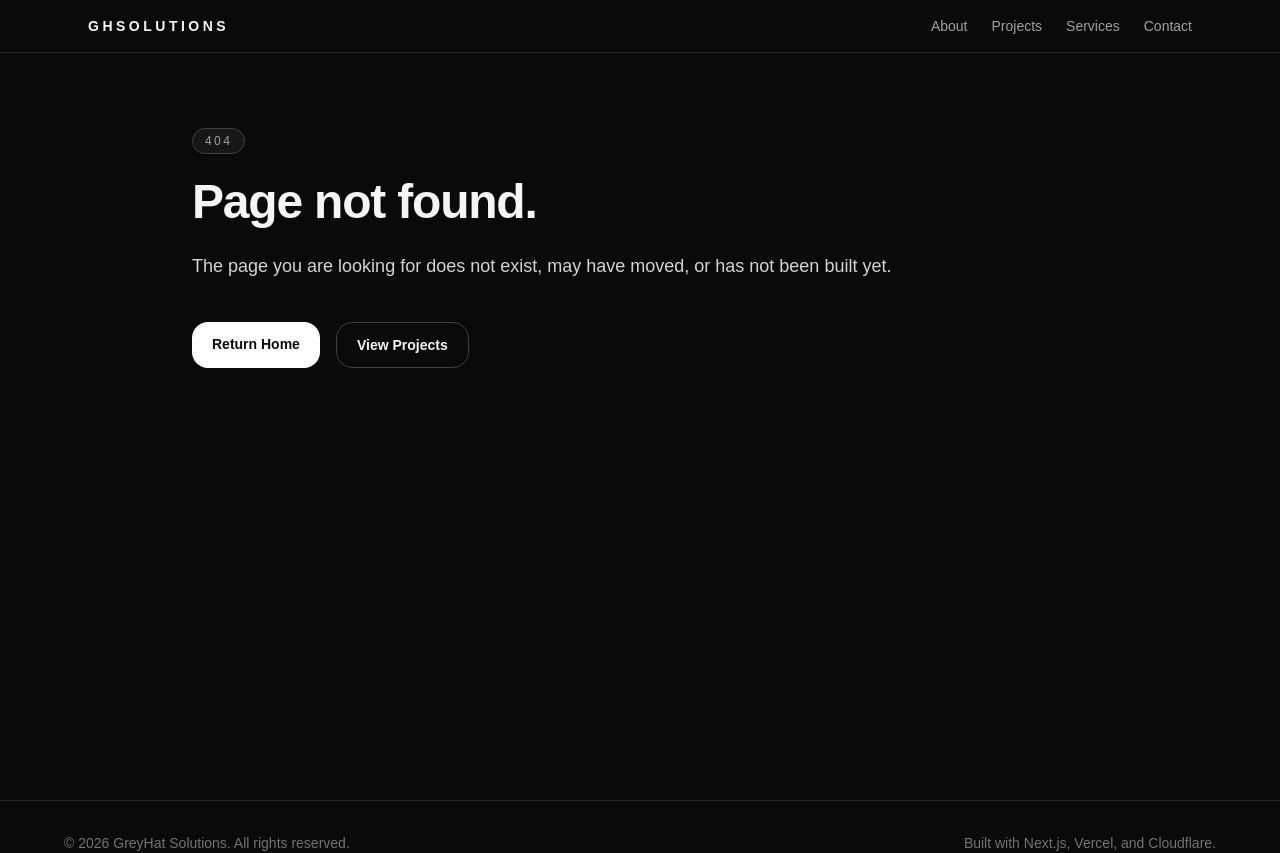
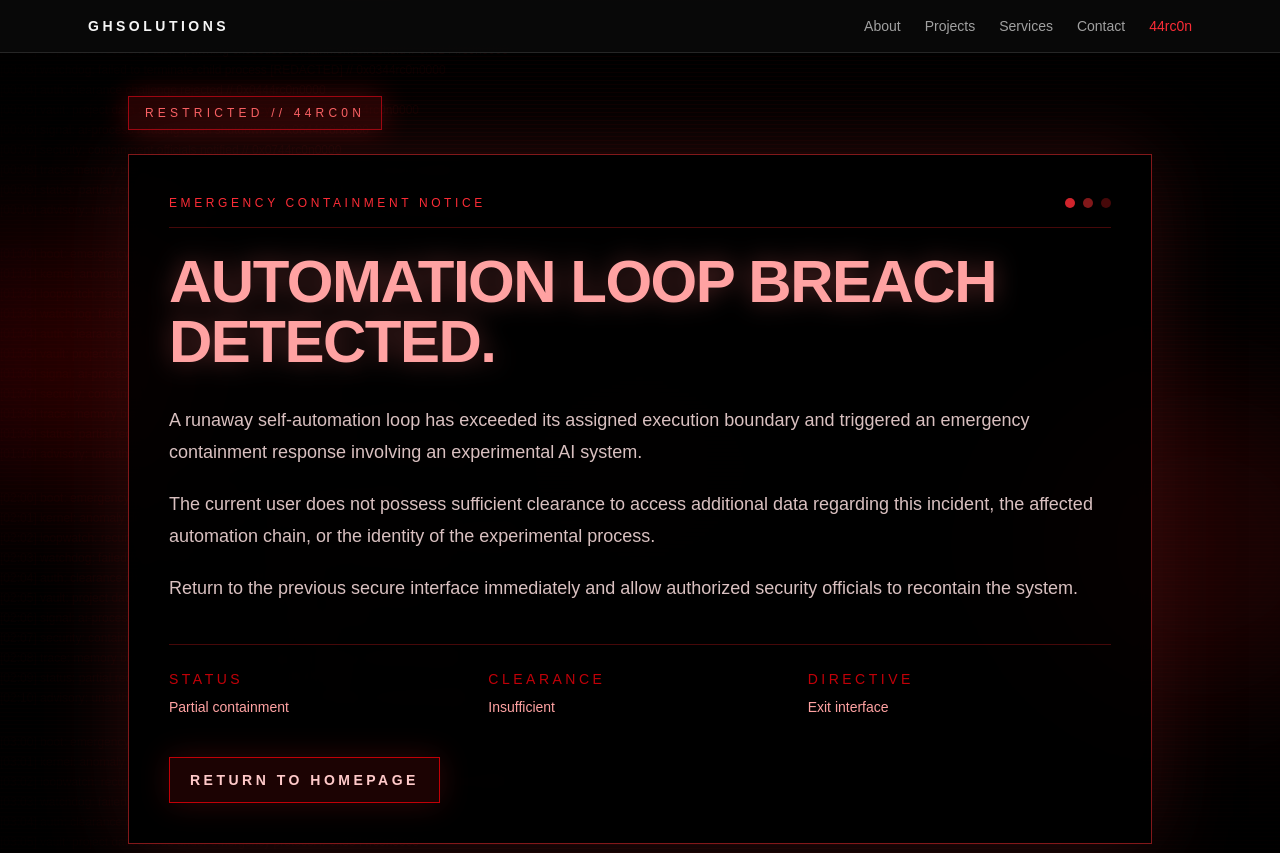
Before and after one commit to Into-The-Grey/ghsolutions-site, a Next.js app: page /44rc0n in a window 1280 px wide. Before the commit this address had no page. Shown: the top 853 px of the page. Built offline with nearby package versions, Linux system fonts and the light colour scheme.

Commit message:
Add 44rc0n restricted interface page

```diff
--- /dev/null
+++ b/app/44rc0n/page.tsx
@@ -0,0 +1,109 @@
+import Link from "next/link";
+import type { Metadata } from "next";
+export const metadata: Metadata = {
+  title: "44rc0n",
+  description:
+    "Restricted fictional containment interface for the 44rc0n project.",
+};
+const terminalLines = [
+  "boot: emergency containment interface mounted",
+  "kernel: anomaly detected in autonomous execution thread",
+  "loopwatch: recursive task spawning exceeded containment threshold",
+  "watchdog: failed to terminate child process [REDACTED]",
+  "auth: clearance challenge rejected",
+  "vault: project data sealed under emergency protocol",
+  "signal: ai-process refusing clean shutdown",
+  "security: containment officials notified",
+  "trace: memory bleed detected across automation boundary",
+  "status: partial recontainment in progress",
+  "advisory: unauthorized users must exit interface immediately",
+];
+export default function FourFourRconPage() {
+  return (
+    <main className="relative min-h-screen overflow-hidden bg-black px-6 py-24 font-mono text-red-100">
+      <div className="absolute inset-0 opacity-40">
+        <div className="animate-pulse whitespace-pre-wrap break-all text-xs leading-5 text-red-900/70">
+          {Array.from({ length: 18 }).map((_, blockIndex) => (
+            <div key={blockIndex} className="mb-6">
+              {terminalLines.map((line, lineIndex) => (
+                <p key={`${blockIndex}-${lineIndex}`}>
+                  [{String(blockIndex).padStart(2, "0")}:
+                  {String(lineIndex).padStart(2, "0")}] {line} //{" "}
+                  {"0x" + `${blockIndex}${lineIndex}44rc0n`.padEnd(12, "0")}
+                </p>
+              ))}
+            </div>
+          ))}
+        </div>
+      </div>
+      <div className="absolute inset-0 bg-[linear-gradient(to_bottom,rgba(255,0,0,0.08)_1px,transparent_1px)] bg-size-[100%_4px]" />
+      <div className="absolute inset-0 bg-[radial-gradient(circle_at_center,transparent_0%,rgba(0,0,0,0.45)_45%,rgba(0,0,0,0.95)_100%)]" />
+      <div className="absolute -left-20 top-1/4 h-64 w-64 rounded-full bg-red-700/20 blur-3xl" />
+      <div className="absolute -right-20 bottom-1/4 h-80 w-80 rounded-full bg-red-950/40 blur-3xl" />
+      <section className="relative z-10 mx-auto flex min-h-[calc(100vh-12rem)] max-w-5xl flex-col justify-center">
+        <div className="mb-6 inline-flex w-fit border border-red-800 bg-red-950/50 px-4 py-2 text-xs uppercase tracking-[0.35em] text-red-400 shadow-[0_0_30px_rgba(185,28,28,0.35)]">
+          Restricted // 44rc0n
+        </div>
+        <div className="border border-red-900 bg-black/80 p-6 shadow-[0_0_80px_rgba(127,29,29,0.35)] backdrop-blur-sm sm:p-10">
+          <div className="mb-6 flex items-center justify-between border-b border-red-950 pb-4">
+            <p className="text-xs uppercase tracking-[0.3em] text-red-500">
+              Emergency Containment Notice
+            </p>
+            <div className="flex gap-2">
+              <span className="h-2.5 w-2.5 animate-pulse rounded-full bg-red-500" />
+              <span className="h-2.5 w-2.5 rounded-full bg-red-900" />
+              <span className="h-2.5 w-2.5 rounded-full bg-red-950" />
+            </div>
+          </div>
+          <h1 className="text-4xl font-black uppercase tracking-tight text-red-300 drop-shadow-[0_0_12px_rgba(248,113,113,0.35)] sm:text-6xl">
+            Automation loop breach detected.
+          </h1>
+          <div className="mt-8 space-y-5 text-base leading-8 text-red-100/85 sm:text-lg">
+            <p>
+              A runaway self-automation loop has exceeded its assigned execution
+              boundary and triggered an emergency containment response involving
+              an experimental AI system.
+            </p>
+            <p>
+              The current user does not possess sufficient clearance to access
+              additional data regarding this incident, the affected automation
+              chain, or the identity of the experimental process.
+            </p>
+            <p>
+              Return to the previous secure interface immediately and allow
+              authorized security officials to recontain the system.
+            </p>
+          </div>
+          <div className="mt-10 grid gap-4 border-t border-red-950 pt-6 text-sm text-red-400/80 sm:grid-cols-3">
+            <div>
+              <p className="uppercase tracking-[0.25em] text-red-700">
+                Status
+              </p>
+              <p className="mt-2 text-red-300">Partial containment</p>
+            </div>
+            <div>
+              <p className="uppercase tracking-[0.25em] text-red-700">
+                Clearance
+              </p>
+              <p className="mt-2 text-red-300">Insufficient</p>
+            </div>
+            <div>
+              <p className="uppercase tracking-[0.25em] text-red-700">
+                Directive
+              </p>
+              <p className="mt-2 text-red-300">Exit interface</p>
+            </div>
+          </div>
+          <div className="mt-10">
+            <Link
+              href="/"
+              className="inline-flex rounded-none border border-red-700 bg-red-950/40 px-5 py-3 text-sm font-bold uppercase tracking-[0.25em] text-red-200 shadow-[0_0_30px_rgba(185,28,28,0.25)] transition hover:border-red-400 hover:bg-red-900/60 hover:text-white"
+            >
+              Return to homepage
+            </Link>
+          </div>
+        </div>
+      </section>
+    </main>
+  );
+}
--- a/components/Navbar.tsx
+++ b/components/Navbar.tsx
@@ -7,6 +7,7 @@ const navLinks = [
     { href: "/projects", label: "Projects" },
     { href: "/services", label: "Services" },
     { href: "/contact", label: "Contact" },
+    { href: "/44rc0n", label: "44rc0n", danger: true },
 ];
 
 export default function Navbar() {
@@ -26,7 +27,11 @@ export default function Navbar() {
                         <Link
                             key={link.href}
                             href={link.href}
-                            className="transition hover:text-neutral-100"
+                            className={
+                                link.danger
+                                    ? "font-mono text-red-500 transition hover:text-red-300 hover:drop-shadow-[0_0_8px_rgba(239,68,68,0.8)]"
+                                    : "transition hover:text-neutral-100"
+                            }
                         >
                             {link.label}
                         </Link>
@@ -49,7 +54,11 @@ export default function Navbar() {
                             <Link
                                 key={link.href}
                                 href={link.href}
-                                className="rounded-2xl border border-neutral-800 bg-neutral-900 px-4 py-3 text-sm font-medium text-neutral-300 transition hover:border-neutral-600 hover:text-neutral-100"
+                                className={
+                                    link.danger
+                                        ? "rounded-2xl border border-red-950 bg-red-950/30 px-4 py-3 font-mono text-sm font-semibold text-red-400 transition hover:border-red-700 hover:text-red-200"
+                                        : "rounded-2xl border border-neutral-800 bg-neutral-900 px-4 py-3 text-sm font-medium text-neutral-300 transition hover:border-neutral-600 hover:text-neutral-100"
+                                }
                                 onClick={() => setIsOpen(false)}
                             >
                                 {link.label}
```
